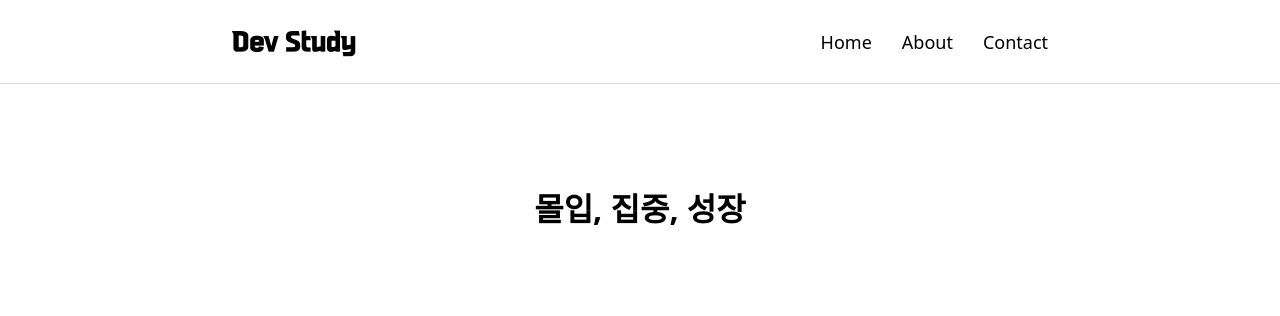
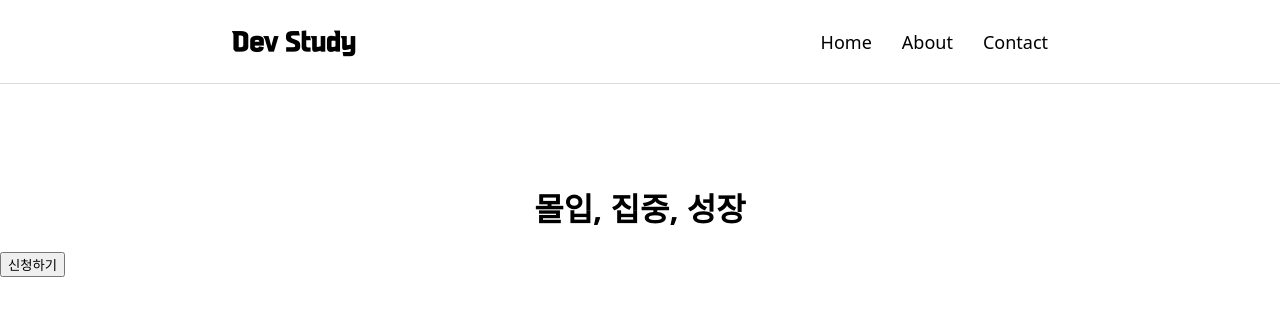
Before and after one commit to kss2002/dev-study, a React (Vite) app: page / in a window 1280 px wide. Shown: the top 316 px of the page. Built offline with nearby package versions, Linux system fonts and the light colour scheme.

Commit message:
다듬기

```diff
--- a/src/components/Header.jsx
+++ b/src/components/Header.jsx
@@ -3,7 +3,7 @@ import '../assets/styles/Header.css';
 const Header = () => {
   return (
     <>
-      <header>
+      <header className="header">
         <div className="header-container">
           <h1 className="header-logo">Dev Study</h1>
           <nav>
--- a/src/components/Main.jsx
+++ b/src/components/Main.jsx
@@ -3,8 +3,11 @@ import '../assets/styles/Main.css';
 const Main = () => {
   return (
     <>
-      <div>
-        <h1 className="main-title">몰입, 집중, 성장</h1>
+      <div className="main-container">
+        <div className="main-box">
+          <h1 className="main-title">몰입, 집중, 성장</h1>
+          <button className="main-button">신청하기</button>
+        </div>
       </div>
     </>
   );
```
